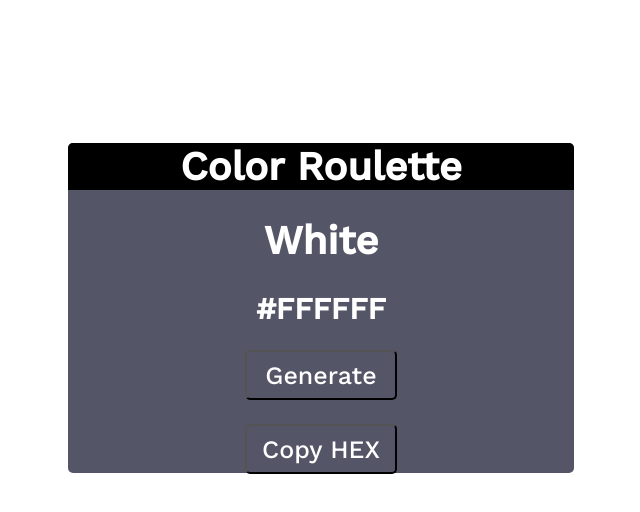
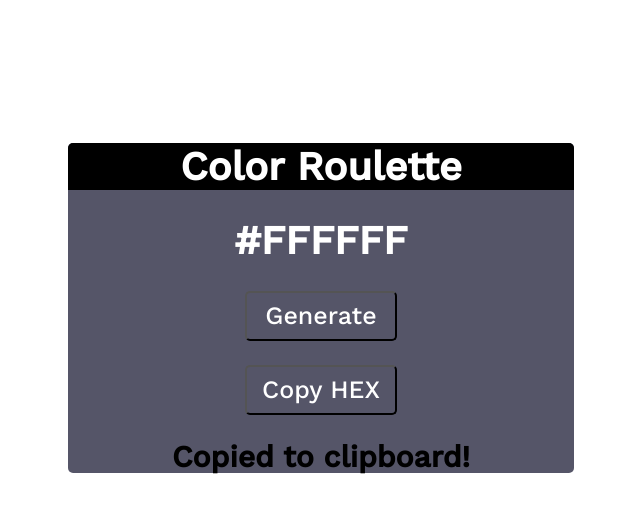
Before and after one commit to artoriusss/color-flipper, a plain HTML site: page index.html in a window 1280 px wide. Shown: the whole page, without its empty margins (319-959 px from the left). Drawn offline with nearby package versions, Linux system fonts and the light colour scheme.

Commit message:
update index.html

```diff
--- a/index.html
+++ b/index.html
@@ -15,12 +15,12 @@
             <div id="title">
                 <h1>Color Roulette</h1>
             </div>
-            <h1 id='color'>White</h1>
-            <h2 id='hex'>#FFFFFF</h2>
+            <h1 id='hex'>#FFFFFF</h1>
             <input type="button" value="Generate" class="buttons" id="btn-color">
             <br>
             <br>
             <input type="button" value="Copy HEX" class="buttons" id="btn-hex">
+            <h2 class="copied">Copied to clipboard!</h2>
         </div>
     </main>
     <script src="script.js"></script>
```
